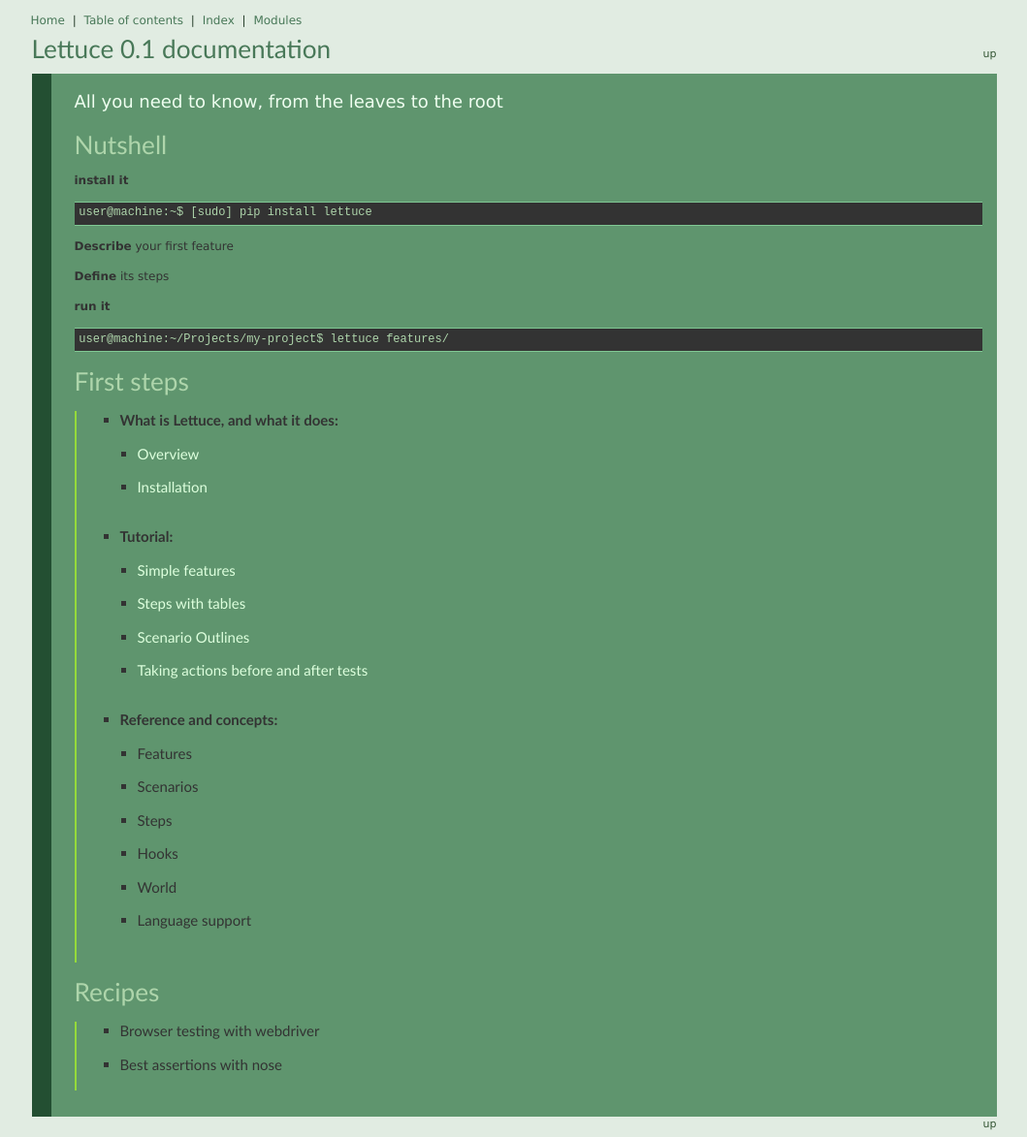
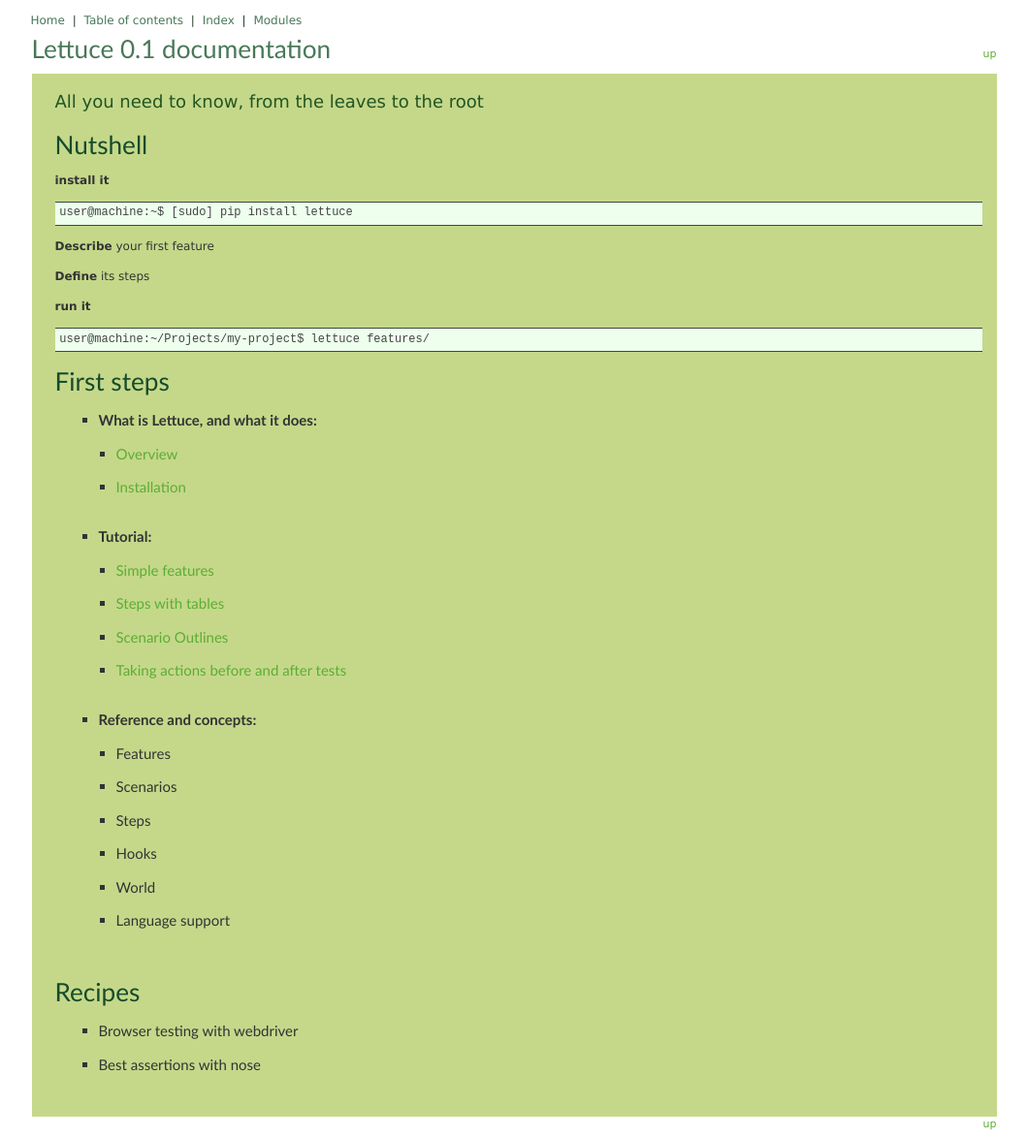
Before and after one commit to linguistux/wayfair_pytest-eucalyptus, a Sphinx documentation site: the page built from docs/index.rst, in a window 1280 px wide. Shown: the whole page at 97% size, without its empty margins (110-1169 px from the left). Built offline with Sphinx 7.4.7, drawn with Linux system fonts in a browser that asks for light colours; pages that are not in the unit, such as notebooks, are missing from menus.

Commit message:
Adding some css to the docs

```diff
--- a/docs/_static/djangodocs.css
+++ b/docs/_static/djangodocs.css
@@ -1,17 +1,17 @@
 /*** setup ***/
-html {background:#E1ECE2}
-body { font:12px/1.5 Verdana,sans-serif; background:#E1ECE2; color: #487858}
+html {background:#fff}
+body { font:12px/1.5 Verdana,sans-serif; background:#FFF; color:#5CAD35}
 #custom-doc { width:76.54em;*width:74.69em;min-width:995px; max-width:100em; margin:auto; text-align:left; padding-top:16px; margin-top:0}
 #hd { padding: 4px 0 12px 0}
-#bd { background:#234F32}
-#ft { color:#487858; font-size:90%; padding-bottom: 2em}
+#bd { background:#C5D88A}
+#ft { color:#C5D88A; font-size:90%; padding-bottom: 2em}
 
 /*** links ***/
 a {text-decoration: none}
 a img {border: none}
-a:link, a:visited { color:#353}
-#bd a:link, #bd a:visited { color:#DFD; text-decoration:underline}
-#bd #sidebar a:link, #bd #sidebar a:visited { color:#ffc757; text-decoration:none}
+a:link, a:visited { color:#5CAD35}
+#bd a:link, #bd a:visited { color:#5CAD35; text-decoration:underline}
+#bd #sidebar a:link, #bd #sidebar a:visited { color:#333; text-decoration:none}
 a:hover { color:#000}
 #bd a:hover { background-color:#E0FFB8; color:#234f32; text-decoration:none}
 #bd #sidebar a:hover { color:#ffe761; background:none}
@@ -35,11 +35,11 @@
 #global-nav a {padding:0 4px}
 #global-nav a.about {padding-left:0}
 #global-nav:hover {color:#fff}
-#global-nav:hover a:link, #global-nav:hover a:visited  { color:#ffc757}
+#global-nav:hover a:link, #global-nav:hover a:visited  { color:#333}
 
 /*** content ***/
 #yui-main div.yui-b { position: relative}
-#yui-main div.yui-b { margin: 0 0 0 20px; background: #5F956E; color: #AED5AB; padding: 0.3em 2em 1em 2em}
+#yui-main div.yui-b { background: #C5D88A; color: #164B2B; padding: 0.3em 2em 1em 2em}
 
 /*** basic styles ***/
 dd { margin-left:15px}
@@ -54,7 +54,7 @@
 p, ul, dl { margin-top:.6em; margin-bottom:1em; padding-bottom: 0.1em; color: #333}
 #yui-main div.yui-b img { max-width: 50em; margin-left: auto; margin-right: auto; display: block}
 caption { font-size:1em; font-weight:bold; margin-top:0.5em; margin-bottom:0.5em; margin-left: 2px; text-align: center}
-blockquote { padding: 0 1em; margin: 1em 0; font:125%/1.2em "Trebuchet MS", sans-serif; color:#234f32; border-left:2px solid #94da3a}
+blockquote { padding: 0 1em; margin: 1em 0; font:125%/1.2em "Trebuchet MS", sans-serif; color:#234f32}
 strong { font-weight: bold}
 em { font-style: italic}
 ins { font-weight: bold; text-decoration: none}
@@ -94,7 +94,7 @@
 .literal { color:#234f32}
 #sidebar .literal { color:#487858; background:transparent; font-size:11px}
 h4 .literal { color: #234f32; font-size: 13px}
-pre { font-size:small; background:#333; border:1px solid #80C894; border-width:1px 0; margin: 1em 0; padding: .3em .4em; overflow: hidden; line-height: 1.3em}
+pre { font-size:small; background:#EFE; border:1px solid #444; border-width:1px 0; margin: 1em 0; padding: .3em .4em; overflow: hidden; line-height: 1.3em; color: #444}
 dt .literal, table .literal { background:none}
 #bd a.reference { text-decoration: none}
 #bd a.reference tt.literal { border-bottom: 1px #234f32 dotted}
--- a/docs/_static/homepage.css
+++ b/docs/_static/homepage.css
@@ -1,24 +1,9 @@
-#index p.rubric { font-size:150%; font-weight:normal; margin-bottom:.2em; color:#EFFFF0; }
+#index p.rubric { font-size:150%; font-weight:normal; margin-bottom:.2em; color:#252; }
 
 #index div.section dt { font-weight: normal; }
 
-#index #s-nutshell { float: right; width: 35em; background: #A1BCA2; padding: 1em; margin: 2em 0 2em 2em; }
+#index #s-nutshell { float: right; width: 35em; background: #F3FFC7; padding: 1em; margin: 2em 0 2em 2em; }
 #index #s-nutshell a {color: #386848}
 #index #s-nutshell h1 {color: #333}
 #index #s-nutshell h2 { margin: 0; }
-
-#index #s-django-documentation div.section div.section h3 { margin: 0; }
-#index #s-django-documentation div.section div.section { background: #E1ECE2; padding: 1em; margin: 2em 0 2em 40.3em; }
-#index #s-django-documentation div.section div.section a.reference { white-space: nowrap; }
-
-#index #s-using-django dl,
-#index #s-add-on-contrib-applications dl,
-#index #s-solving-specific-problems dl,
-#index #s-reference dl
-    { float: left; width: 41em; }
-
-#index #s-add-on-contrib-applications,
-#index #s-solving-specific-problems,
-#index #s-reference,
-#index #s-and-all-the-rest
-    { clear: left; }
+#index #s-nutshell pre { font-size:small; background:#333; border:1px solid #80C894; border-width:1px 0; margin: 1em 0; padding: .3em .4em; overflow: hidden; line-height: 1.3em; color: #CCC}
```
Also changed, not shown: 2 other files.
